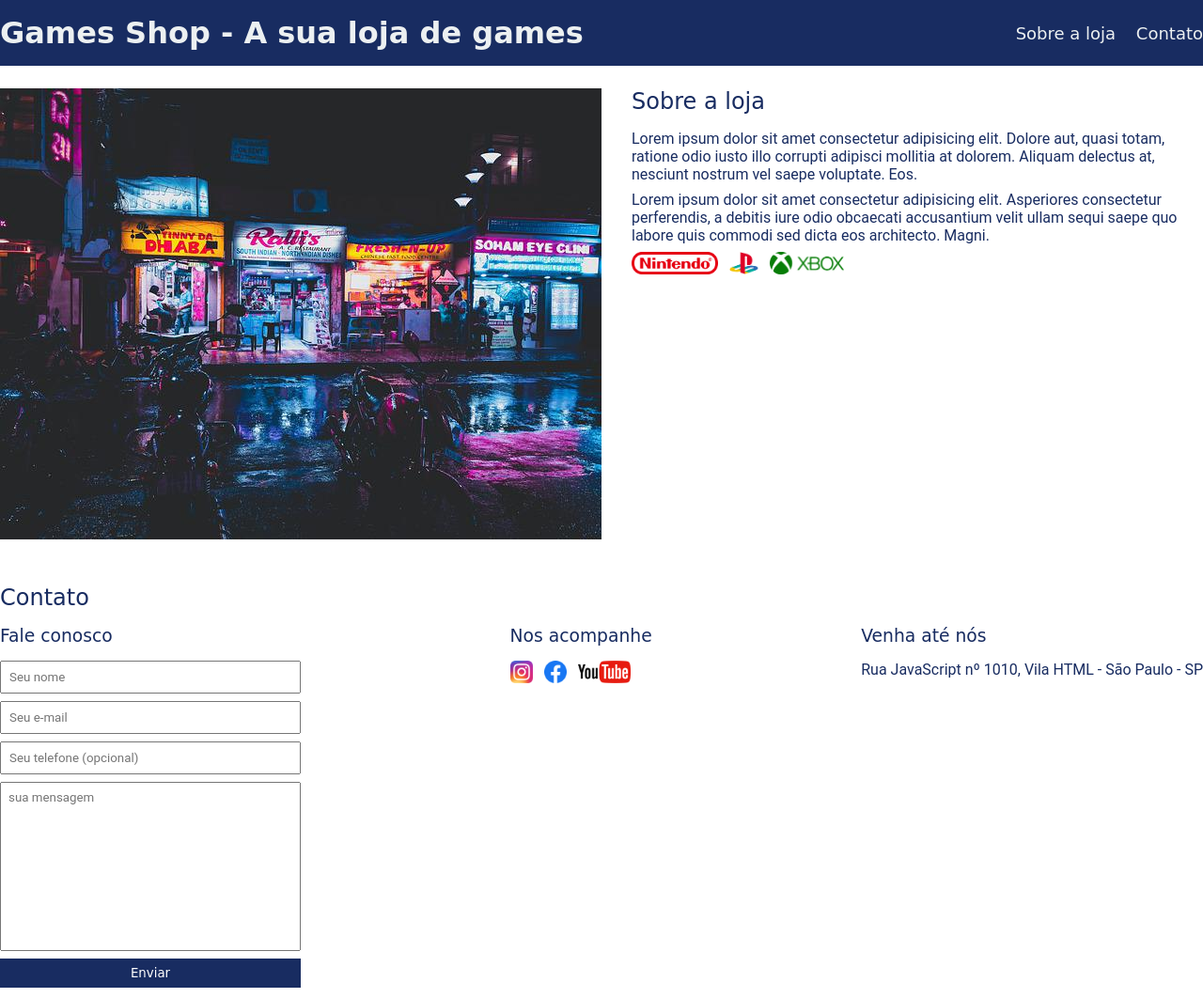
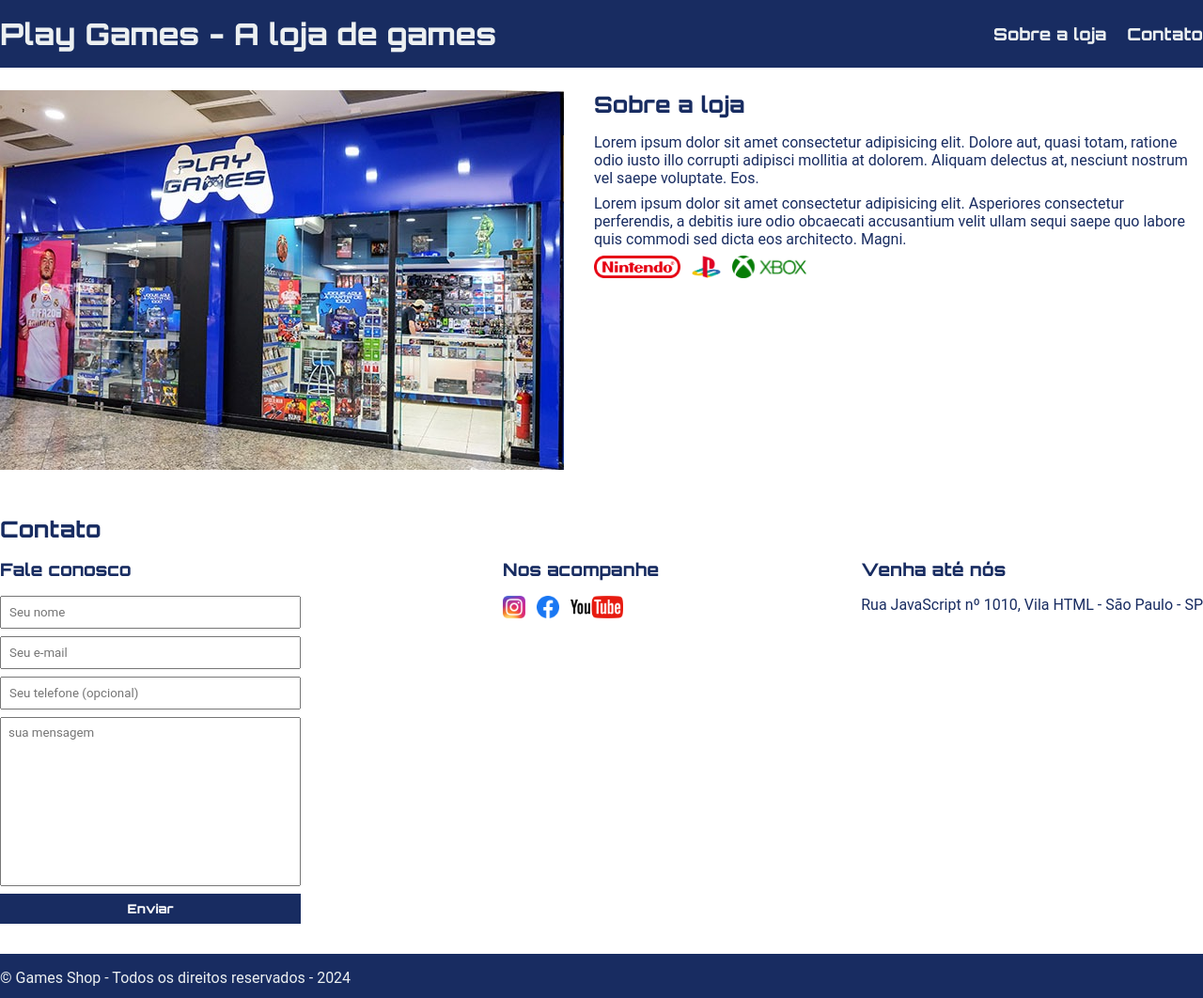
Before and after one commit to JCM1971/EBAC_mod05, a plain HTML site: page index.html in a window 1280 px wide. Shown: the top 1062 px of the page at 94% size. Drawn offline with Linux system fonts and the light colour scheme.

Commit message:
Alteração do estilo da fonte

```diff
--- a/index.html
+++ b/index.html
@@ -3,16 +3,16 @@
 <head>
     <meta charset="UTF-8">
     <meta name="viewport" content="width=device-width, initial-scale=1.0">
-    <title>Games Shop</title>
+    <title>Play Games</title>
     <link rel="stylesheet" href="./main.css">
     <link rel="preconnect" href="https://fonts.googleapis.com">
     <link rel="preconnect" href="https://fonts.gstatic.com" crossorigin>
-    <link href="https://fonts.googleapis.com/css2?family=Orbitron:wght@400..900&display=swap" rel="stylesheet">
+    <link href="https://fonts.googleapis.com/css2?family=Orbitron:wght@800&display=swap" rel="stylesheet">
 </head>
 <body>
     <header>
         <div class="container">
-            <h1>Games Shop - A sua loja de games</h1>
+            <h1>Play Games - A loja de games</h1>
             <nav>
                 <ul>
                     <li>
@@ -27,7 +27,7 @@
     </header>
     <section id="about">
         <div class="container">
-            <img class= "store-front" src="./images/loja.jpg" alt= "Fachada da loja games shop" />
+            <img class= "store-front" src="./images/loja_1.jpg" alt= "Fachada da loja games shop" />
             <div>
                 <h2>Sobre a loja</h2>
                 <p>
--- a/main.css
+++ b/main.css
@@ -8,7 +8,7 @@ header,
 section h2,
 section h3,
 form button {
-    font-family: 'Bungee', cursive;
+    font-family: "Orbitron", sans-serif;
     font-weight: normal;
 }
 
```
Also changed, not shown: images/loja_1.jpg (added).
